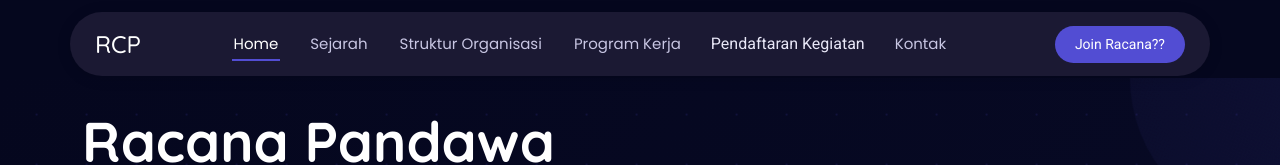
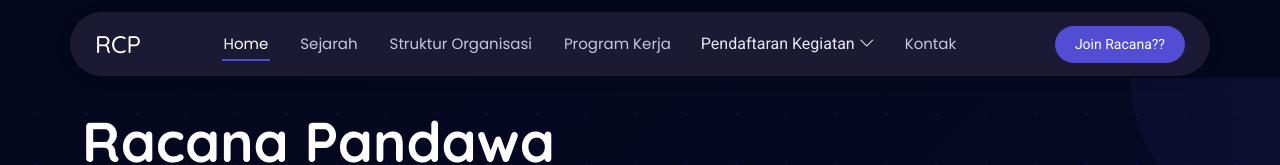
Before and after one commit to pandusf1/RCP, a plain HTML site: page index.html in a window 1280 px wide. Shown: the top 165 px of the page. Drawn offline with Linux system fonts and the light colour scheme; some packages are replaced by stand-ins of ours; a script that the page names is missing.

Commit message:
Update index.html

```diff
--- a/index.html
+++ b/index.html
@@ -53,7 +53,7 @@
           <li><a href="#about">Sejarah</a></li>
           <li><a href="#services">Struktur Organisasi</a></li>
           <li><a href="#portfolio">Program Kerja</a></li>
-          <li class="dropdown"><span>Pendaftaran Kegiatan</span>
+          <li class="dropdown"><span>Pendaftaran Kegiatan</span> <i class="bi bi-chevron-down toggle-dropdown"></i>
             <ul>
               <li><a href="https://docs.google.com/forms/d/e/1FAIpQLSf9aOm8D4FxnGlZJH6fPvaER2Tj-g5yleKwVX2MvD3HwVyLRA/viewform" target="_blank">Open Recruitmen</a></li>
               <li><a href="https://forms.gle/puSYi8erzNp1qBNN8">OPPAB</a></li>
```
